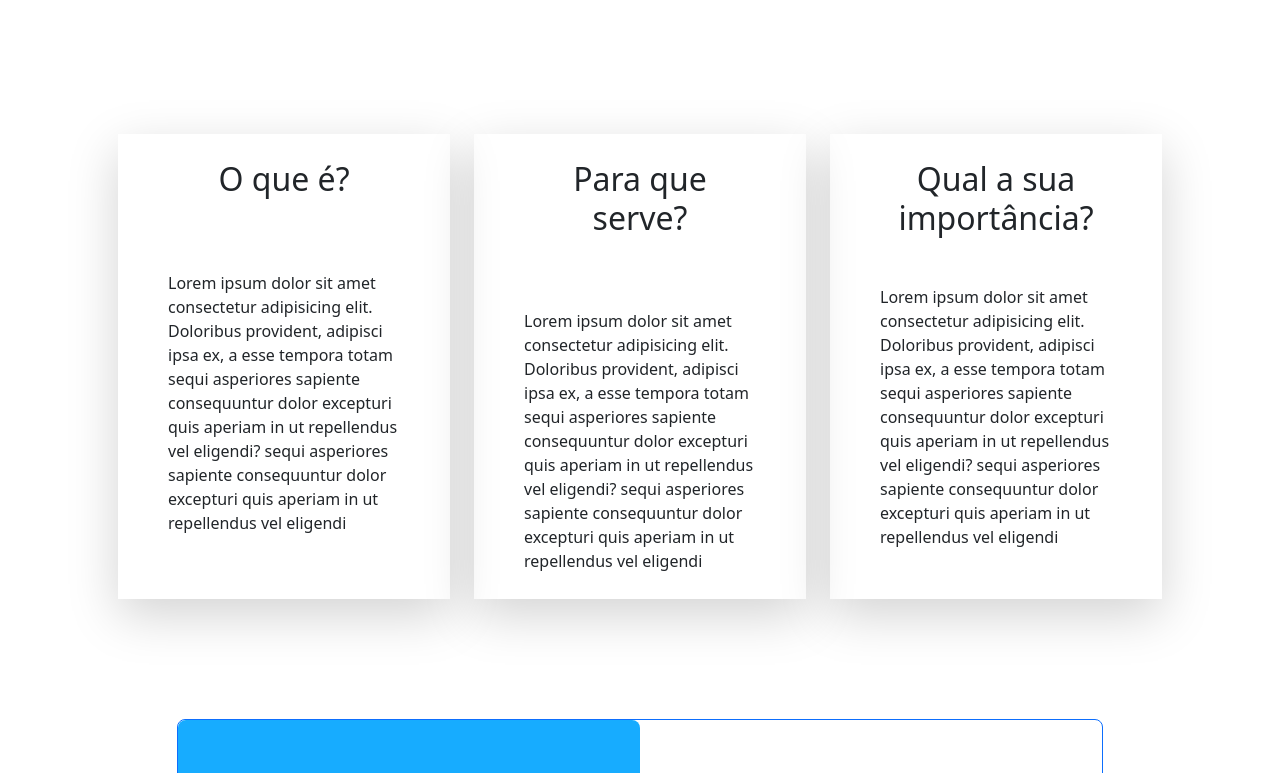
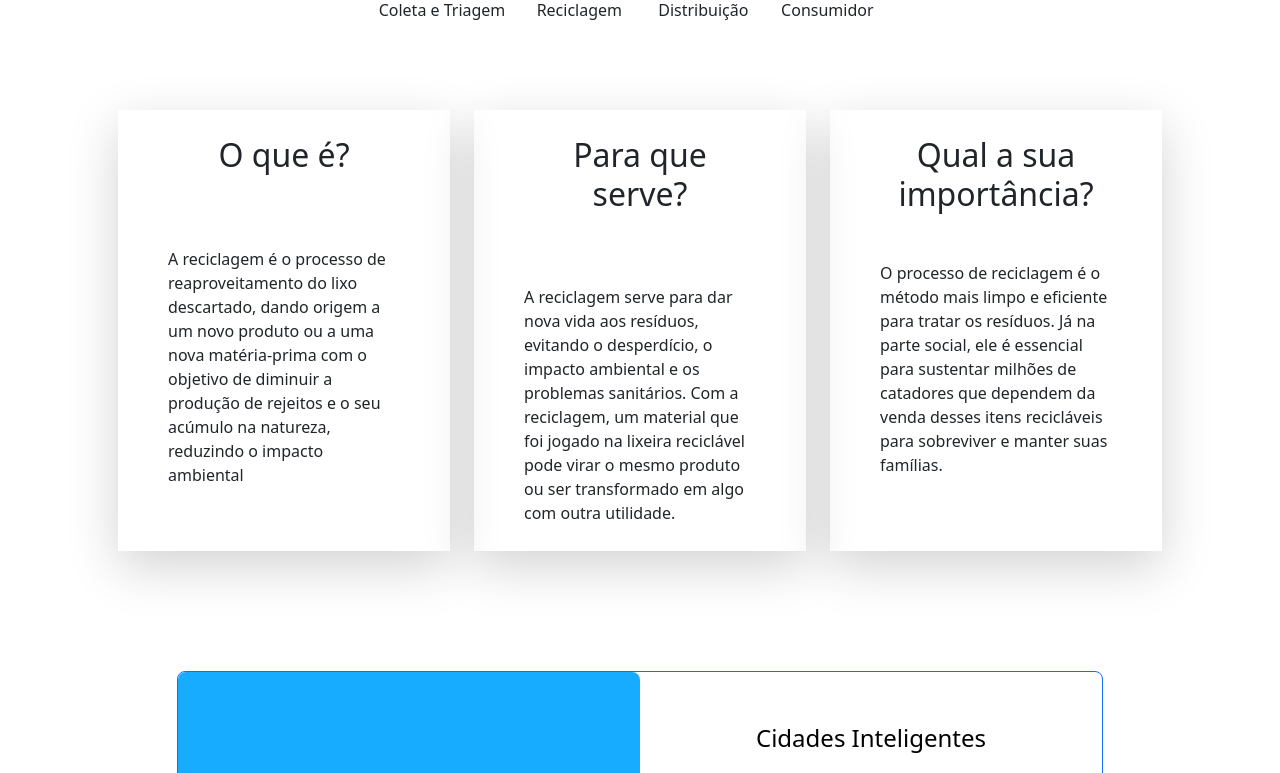
Before and after one commit to ThallysCezar/FaculdadeReciclaRec, a React (Create React App) app: page / in a window 1280 px wide. Shown: the part 499-1272 px from the top of the page. Built offline with nearby package versions, Linux system fonts and the light colour scheme.

Commit message:
refactor: reconfig text-cards-info and MapaReciclagem

```diff
--- a/src/components/CardsInfo/index.tsx
+++ b/src/components/CardsInfo/index.tsx
@@ -16,12 +16,11 @@
                     <br />
                   </div>
                   <p className="cardes-text">
-                    Lorem ipsum dolor sit amet consectetur adipisicing elit.
-                    Doloribus provident, adipisci ipsa ex, a esse tempora totam
-                    sequi asperiores sapiente consequuntur dolor excepturi quis
-                    aperiam in ut repellendus vel eligendi? sequi asperiores
-                    sapiente consequuntur dolor excepturi quis aperiam in ut
-                    repellendus vel eligendi
+                    A reciclagem é o processo de reaproveitamento do lixo
+                    descartado, dando origem a um novo produto ou a uma nova
+                    matéria-prima com o objetivo de diminuir a produção de
+                    rejeitos e o seu acúmulo na natureza, reduzindo o impacto
+                    ambiental
                   </p>
                 </div>
               </div>
@@ -37,12 +36,11 @@
                     <br />
                   </div>
                   <p className="cardes-text">
-                    Lorem ipsum dolor sit amet consectetur adipisicing elit.
-                    Doloribus provident, adipisci ipsa ex, a esse tempora totam
-                    sequi asperiores sapiente consequuntur dolor excepturi quis
-                    aperiam in ut repellendus vel eligendi? sequi asperiores
-                    sapiente consequuntur dolor excepturi quis aperiam in ut
-                    repellendus vel eligendi
+                    A reciclagem serve para dar nova vida aos resíduos, evitando
+                    o desperdício, o impacto ambiental e os problemas
+                    sanitários. Com a reciclagem, um material que foi jogado na
+                    lixeira reciclável pode virar o mesmo produto ou ser
+                    transformado em algo com outra utilidade.
                   </p>
                 </div>
               </div>
@@ -51,18 +49,17 @@
             </div>
             <div className="col-lg-4 col-md-12 mb-4">
               <div className="cardes h-100 shadow-lg">
-              <div className="cardes-body">
+                <div className="cardes-body">
                   <div className="text-center p-3">
                     <h2 className="cardes-title">Qual a sua importância?</h2>
                     <br />
                   </div>
                   <p className="cardes-text">
-                    Lorem ipsum dolor sit amet consectetur adipisicing elit.
-                    Doloribus provident, adipisci ipsa ex, a esse tempora totam
-                    sequi asperiores sapiente consequuntur dolor excepturi quis
-                    aperiam in ut repellendus vel eligendi? sequi asperiores
-                    sapiente consequuntur dolor excepturi quis aperiam in ut
-                    repellendus vel eligendi
+                    O processo de reciclagem é o método mais limpo e eficiente
+                    para tratar os resíduos. Já na parte social, ele é essencial
+                    para sustentar milhões de catadores que dependem da venda
+                    desses itens recicláveis para sobreviver e manter suas
+                    famílias.
                   </p>
                 </div>
               </div>
--- a/src/components/MapaReciclagem/index.tsx
+++ b/src/components/MapaReciclagem/index.tsx
@@ -45,6 +45,7 @@
           <br />
           <br />
           <br />
+          <br />
           <div className="row justify-content-center">
           {imgs.map((item) => {
             return (
@@ -64,8 +65,6 @@
         </div>
       </div>
       <br />
-      <br />
-      <br />
     </>
 
   );
```
